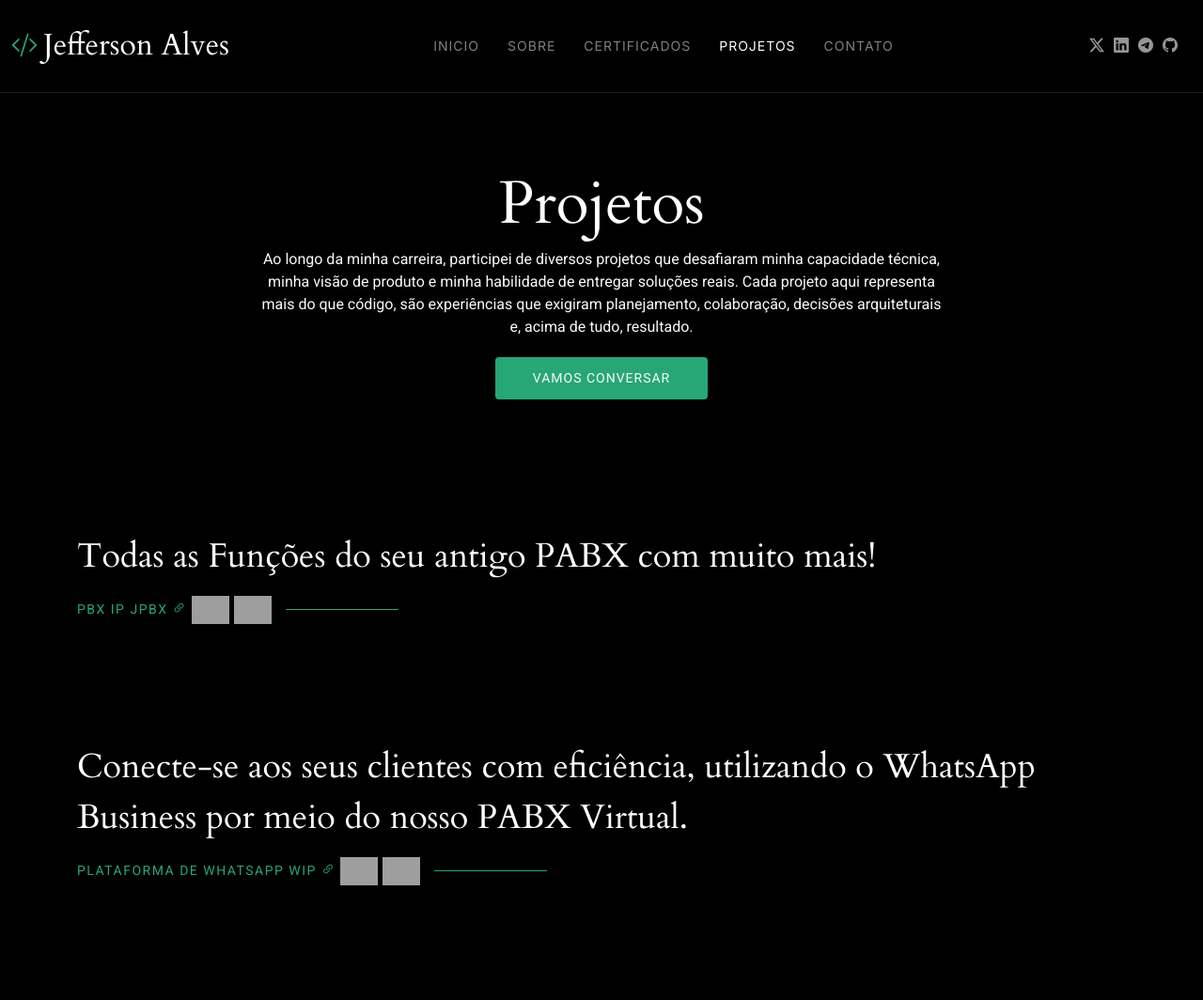
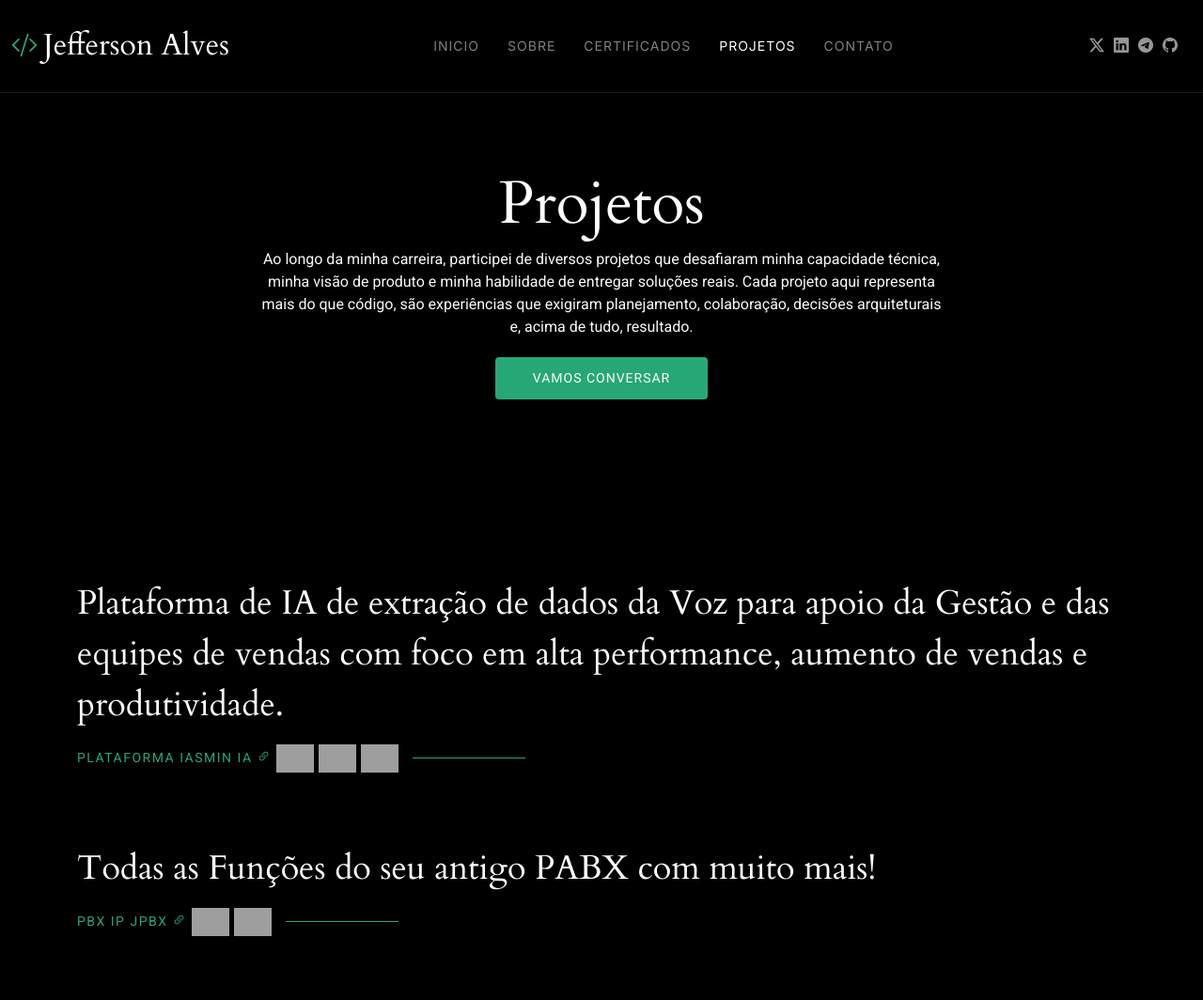
Before and after one commit to jefaokpta/site-jefao, a plain HTML site: page projects.html in a window 1280 px wide. Shown: the top 1064 px of the page at 94% size. Drawn offline with Linux system fonts and the light colour scheme; grey boxes are pictures that could not be loaded.

Commit message:
IA: Adiciona descrição e links sobre a Plataforma Iasmin IA
Adicionada nova seção no projeto para divulgar a Plataforma Iasmin IA, com descrição, ícones de tecnologias utilizadas e link para acesso ao site.

```diff
--- a/projects.html
+++ b/projects.html
@@ -81,6 +81,20 @@
 
     <!-- Starter Section Section -->
     <section id="starter-section" class="starter-section section">
+
+      <div class="container section-title" data-aos="fade-up" data-aos-delay="500" style="margin-top: 50px;">
+        <p>Plataforma de IA de extração de dados da Voz para apoio
+          da Gestão e das equipes de vendas com foco em alta performance, aumento de vendas e produtividade.</p>
+        <h2>
+          <a href="https://iasmin.io" target="_blank">
+            Plataforma Iasmin IA
+            <i class="bi bi-link-45deg"></i>
+          </a>
+          <img src="https://cdn.jsdelivr.net/gh/devicons/devicon/icons/angularjs/angularjs-original.svg" alt="Angular" class="tech-icon">
+          <img src="https://cdn.jsdelivr.net/gh/devicons/devicon/icons/nodejs/nodejs-original.svg" alt="Node.js" class="tech-icon">
+          <img src="https://www.asterisk.org/wp-content/uploads/asterisk-logo.png" alt="Asterisk" class="tech-icon">
+        </h2>
+      </div>
 
       <div class="container section-title" data-aos="fade-up">
         <p>Todas as Funções do seu antigo PABX com muito mais!</p>
```
